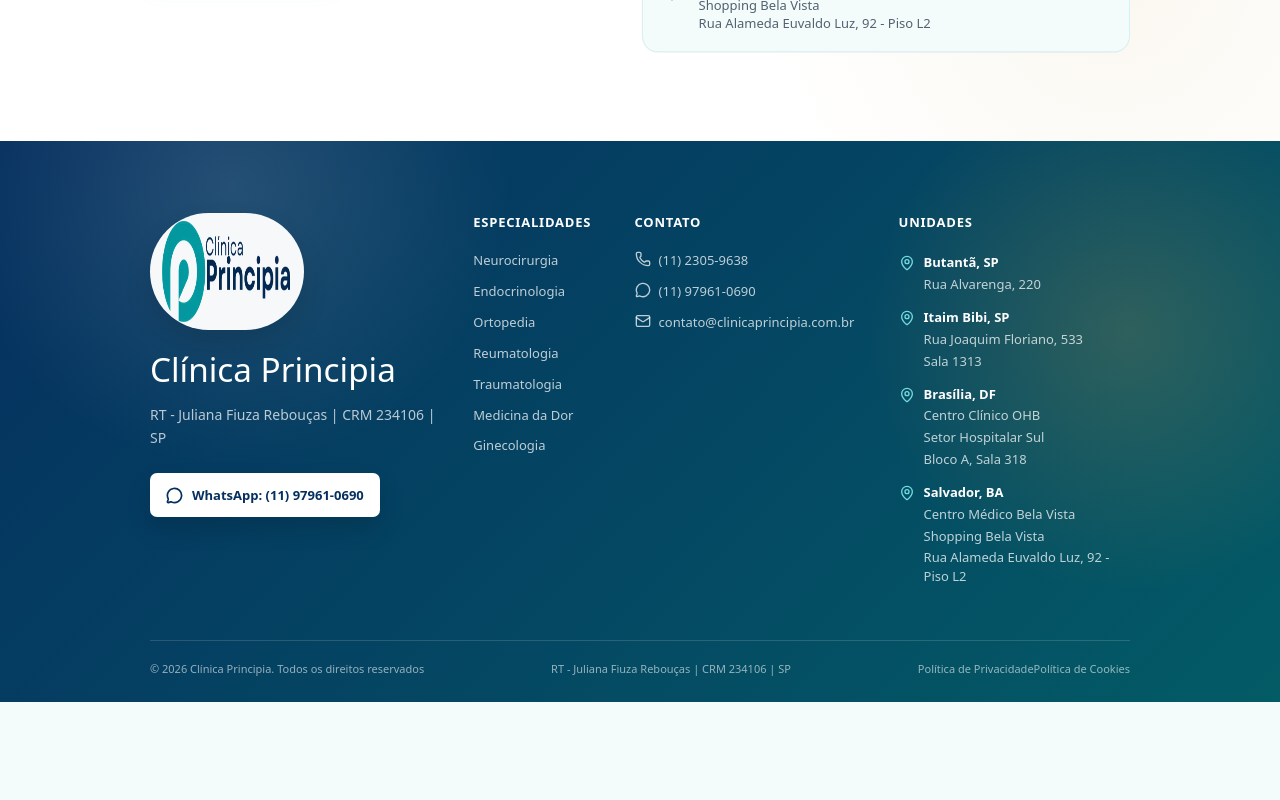
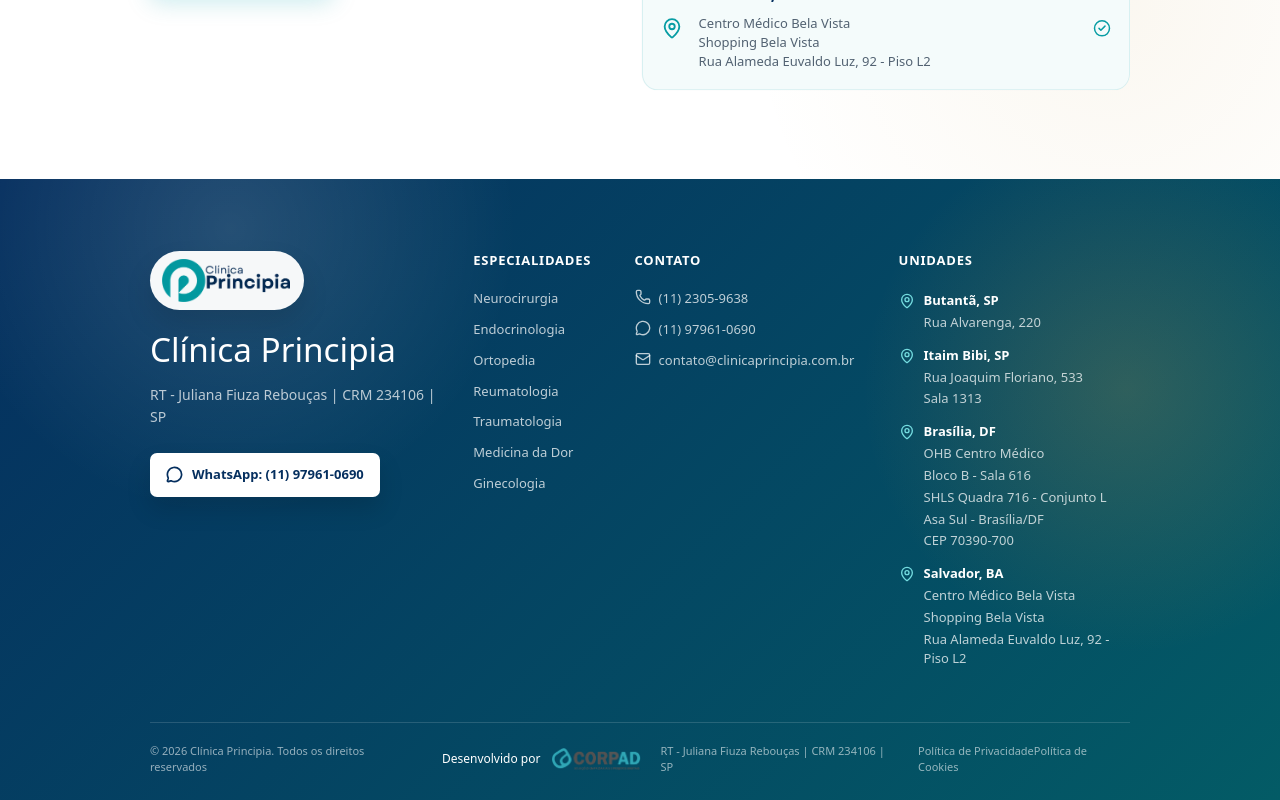
Before and after one commit to directorsilvaa/lp-ClinicaPrincipia, a React (Vite) app: page / in a window 1280 px wide. Shown: the part 3308-4108 px from the top of the page. Before the commit the page ends 4010 px from the top, so only its background shows below. Built offline with nearby package versions, Linux system fonts and the light colour scheme.

Commit message:
Atualiza unidade Brasilia e footer

```diff
--- a/index.html
+++ b/index.html
@@ -89,7 +89,7 @@
           },
           {
             "@type": "PostalAddress",
-            "streetAddress": "Centro Clínico OHB, Setor Hospitalar Sul, Bloco A, Sala 318",
+            "streetAddress": "OHB Centro Médico, Bloco B - Sala 616, SHLS Quadra 716 - Conjunto L, Asa Sul, CEP 70390-700",
             "addressLocality": "Brasília",
             "addressRegion": "DF",
             "addressCountry": "BR"
--- a/src/main.jsx
+++ b/src/main.jsx
@@ -73,7 +73,7 @@
   },
   {
     city: 'Brasília, DF',
-    lines: ['Centro Clínico OHB', 'Setor Hospitalar Sul', 'Bloco A, Sala 318'],
+    lines: ['OHB Centro Médico', 'Bloco B - Sala 616', 'SHLS Quadra 716 - Conjunto L', 'Asa Sul - Brasília/DF', 'CEP 70390-700'],
   },
   {
     city: 'Salvador, BA',
@@ -102,7 +102,7 @@
   },
   {
     city: 'Brasília, DF',
-    lines: ['Centro Clínico OHB', 'Setor Hospitalar Sul', 'Bloco A, Sala 318'],
+    lines: ['OHB Centro Médico', 'Bloco B - Sala 616', 'SHLS Quadra 716 - Conjunto L', 'Asa Sul - Brasília/DF', 'CEP 70390-700'],
   },
   {
     city: 'Salvador, BA',
@@ -407,6 +407,16 @@
 
         <div className="footer-bottom">
           <span>© 2026 Clínica Principia. Todos os direitos reservados</span>
+          <a
+            className="developer-credit"
+            href="https://corpad.com.br"
+            target="_blank"
+            rel="noreferrer"
+            aria-label="Acessar site da CORPAD"
+          >
+            <span>Desenvolvido por</span>
+            <img src="/logocorpad.png" alt="CORPAD" width="146" height="50" loading="lazy" decoding="async" />
+          </a>
           <span>RT - Juliana Fiuza Rebouças | CRM 234106 | SP</span>
           <span>
             <a href="https://lp-clinica-principia.vercel.app/#inicio">Política de Privacidade</a>
--- a/src/styles.css
+++ b/src/styles.css
@@ -33,6 +33,7 @@
 img {
   display: block;
   max-width: 100%;
+  height: auto;
 }
 
 .site-shell {
@@ -1004,6 +1005,7 @@
 
 .footer-logo img {
   width: 128px;
+  height: auto;
 }
 
 .footer-brand h2 {
@@ -1129,6 +1131,7 @@
 
 .footer-bottom {
   display: flex;
+  align-items: center;
   justify-content: space-between;
   gap: 18px;
   margin-top: 54px;
@@ -1137,6 +1140,27 @@
   color: rgba(255, 255, 255, 0.58);
   font-size: 11px;
   line-height: 1.5;
+}
+
+.developer-credit {
+  flex: 0 0 auto;
+  display: inline-flex;
+  align-items: center;
+  gap: 10px;
+  color: #fff;
+  font-size: 12px;
+  font-weight: 500;
+  transition: opacity 160ms ease, transform 160ms ease;
+}
+
+.developer-credit:hover {
+  opacity: 0.86;
+  transform: translateY(-1px);
+}
+
+.developer-credit img {
+  width: 92px;
+  height: auto;
 }
 
 @keyframes card-enter {
```
Also changed, not shown: public/hero-doctor.png (deleted), public/logocorpad.png (added).
